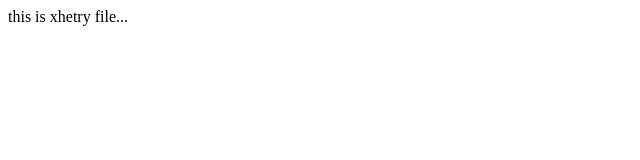
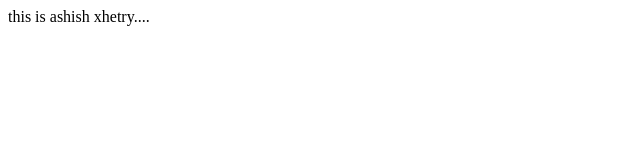
Before and after one commit to Nabin99/Optm_month_1, a plain HTML site: page xhetry.html in a window 1280 px wide. Shown: the full height of the page, 0-640 px from the left. Drawn offline with Linux system fonts and the light colour scheme.

Commit message:
xhetry changed file

```diff
--- a/xhetry.html
+++ b/xhetry.html
@@ -7,6 +7,6 @@
     <title>Document</title>
 </head>
 <body>
-    this is xhetry file...
+    this is ashish xhetry....
 </body>
 </html>
```
